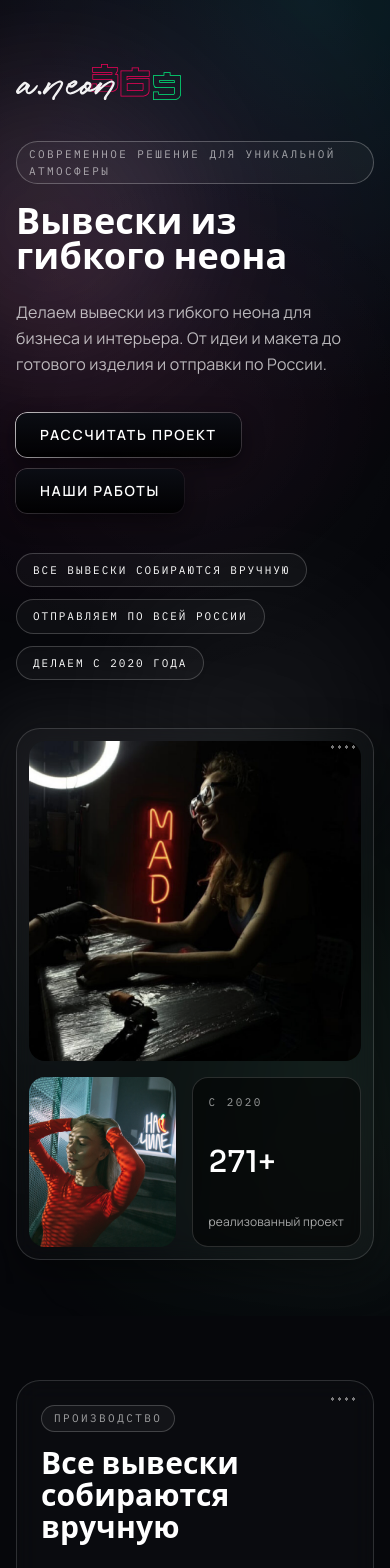
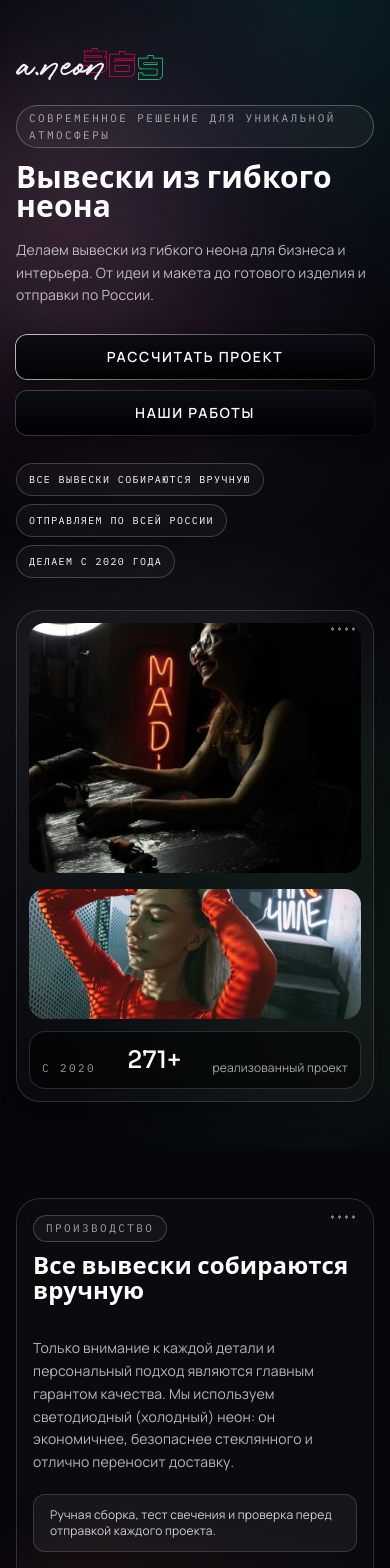
Before and after one commit to MaksimDekar/aneon, a React (Vite) app: page / in a window 390 px wide. Shown: the top 1568 px of the page. Built offline with nearby package versions, Linux system fonts and the light colour scheme.

Commit message:
Improve mobile responsiveness across all sections and compact footer

```diff
--- a/src/components/sections/BenefitsSection.tsx
+++ b/src/components/sections/BenefitsSection.tsx
@@ -16,13 +16,13 @@ export function BenefitsSection() {
         <SectionHeading description={sectionText.benefits.description} overline={sectionText.benefits.overline} title={sectionText.benefits.title} />
         <div className="grid gap-5 sm:grid-cols-2">
           {benefitsContent.map((benefit, index) => (
-            <article className="premium-card relative overflow-hidden p-6" key={benefit.title}>
+            <article className="premium-card relative overflow-hidden p-5 sm:p-6" key={benefit.title}>
               <div className={`pointer-events-none absolute inset-0 bg-gradient-to-br ${accentClass[benefit.accent]} to-transparent opacity-70`} />
               <div className="relative">
                 <span className="mb-4 inline-flex rounded-lg border border-white/15 bg-black/20 px-2 py-1 text-[11px] uppercase tracking-[0.16em] text-white/70">
                   0{index + 1}
                 </span>
-                <h3 className="font-display text-xl font-semibold text-white sm:text-2xl">{benefit.title}</h3>
+                <h3 className="font-display text-lg font-semibold text-white sm:text-2xl">{benefit.title}</h3>
                 <p className="mt-3 text-sm leading-relaxed text-white/75 sm:text-base">{benefit.description}</p>
               </div>
             </article>
--- a/src/components/sections/CasesSection.tsx
+++ b/src/components/sections/CasesSection.tsx
@@ -11,9 +11,9 @@ export function CasesSection() {
         <div className="grid gap-5 md:grid-cols-2 lg:grid-cols-3">
           {caseItems.map((item) => (
             <article className="premium-card overflow-hidden" key={item.id}>
-              <img alt={item.title} className="h-56 w-full object-cover" src={item.image} />
-              <div className="space-y-3 p-5">
-                <h3 className="font-display text-xl text-white">{item.title}</h3>
+              <img alt={item.title} className="h-48 w-full object-cover sm:h-56" src={item.image} />
+              <div className="space-y-3 p-4 sm:p-5">
+                <h3 className="font-display text-lg text-white sm:text-xl">{item.title}</h3>
                 <p className="text-sm leading-relaxed text-white/70">{item.description}</p>
                 <ul className="flex flex-wrap gap-2 pt-1">
                   {item.metrics.map((metric) => (
--- a/src/components/sections/ConsultationSection.tsx
+++ b/src/components/sections/ConsultationSection.tsx
@@ -8,7 +8,7 @@ export function ConsultationSection() {
   return (
     <section className="section-shell" id="consultation">
       <Container>
-        <div className="glass-panel margiela-stitches grid gap-6 p-6 sm:p-8">
+        <div className="glass-panel margiela-stitches grid gap-6 p-4 sm:p-8">
           <SectionHeading description={consultationContent.description} overline="Консультация" title={consultationContent.title} />
           <form className="grid gap-4">
             <div className="grid gap-4 md:grid-cols-2">
--- a/src/components/sections/EstimateSection.tsx
+++ b/src/components/sections/EstimateSection.tsx
@@ -8,7 +8,7 @@ export function EstimateSection() {
   return (
     <section className="section-shell" id="estimate">
       <Container>
-        <div className="glass-panel margiela-stitches neon-border grid gap-7 p-6 sm:p-8">
+        <div className="glass-panel margiela-stitches neon-border grid gap-6 p-4 sm:gap-7 sm:p-8">
           <SectionHeading description={estimateContent.description} overline="Калькулятор" title={estimateContent.title} />
           <form className="grid gap-4 sm:grid-cols-3">
             {estimateContent.fields.map((field) => (
--- a/src/components/sections/FaqSection.tsx
+++ b/src/components/sections/FaqSection.tsx
@@ -10,8 +10,8 @@ export function FaqSection() {
         <SectionHeading overline={sectionText.faq.overline} title={sectionText.faq.title} />
         <div className="space-y-3">
           {faqItems.map((item) => (
-            <details className="group rounded-2xl border border-white/12 bg-base-900/85 p-5 transition hover:border-white/25" key={item.id}>
-              <summary className="flex cursor-pointer list-none items-center justify-between gap-6 pr-1 font-display text-lg text-white">
+            <details className="group rounded-2xl border border-white/12 bg-base-900/85 p-4 transition hover:border-white/25 sm:p-5" key={item.id}>
+              <summary className="flex cursor-pointer list-none items-center justify-between gap-4 pr-1 font-display text-base text-white sm:gap-6 sm:text-lg">
                 {item.question}
                 <span className="inline-flex h-7 w-7 items-center justify-center rounded-full border border-white/20 text-sm text-white/70 transition group-open:rotate-45">
                   +
--- a/src/components/sections/HeroSection.tsx
+++ b/src/components/sections/HeroSection.tsx
@@ -5,26 +5,28 @@ import { heroContent, staticSectionImages } from '@/data/siteContent';
 
 export function HeroSection() {
   return (
-    <section className="relative z-10 overflow-hidden pb-14 pt-16 sm:pb-20 sm:pt-24">
+    <section className="relative z-10 overflow-hidden pb-12 pt-12 sm:pb-20 sm:pt-24">
       <div className="pointer-events-none absolute inset-0 bg-mesh-dark opacity-80" />
       <Container>
-        <div className="grid items-center gap-12 lg:grid-cols-[1.05fr_0.95fr]">
+        <div className="grid items-center gap-8 sm:gap-12 lg:grid-cols-[1.05fr_0.95fr]">
           <div className="relative">
-            <img alt="Логотип компании" className="mb-10 h-9 w-auto opacity-95" src={images.logo} />
-            <span className="mono-label mb-5 inline-flex rounded-full border border-white/25 bg-white/[0.04] px-3 py-1">
+            <img alt="Логотип компании" className="mb-6 h-8 w-auto opacity-95 sm:mb-10 sm:h-9" src={images.logo} />
+            <span className="mono-label mb-4 inline-flex rounded-full border border-white/25 bg-white/[0.04] px-3 py-1 sm:mb-5">
               {heroContent.eyebrow}
             </span>
-            <h1 className="font-display text-4xl font-semibold leading-[0.98] text-white sm:text-6xl lg:text-7xl">{heroContent.title}</h1>
-            <p className="mt-6 max-w-xl text-base leading-relaxed text-white/70 sm:text-lg">{heroContent.subtitle}</p>
-            <div className="mt-9 flex flex-wrap gap-3">
-              <NeonButton href={heroContent.cta.href}>{heroContent.cta.label}</NeonButton>
-              <NeonButton className="before:opacity-30" href={heroContent.secondaryCta.href}>
+            <h1 className="font-display text-3xl font-semibold leading-[0.98] text-white sm:text-6xl lg:text-7xl">{heroContent.title}</h1>
+            <p className="mt-4 max-w-xl text-sm leading-relaxed text-white/70 sm:mt-6 sm:text-lg">{heroContent.subtitle}</p>
+            <div className="mt-7 flex flex-wrap gap-3 sm:mt-9">
+              <NeonButton className="w-full sm:w-auto" href={heroContent.cta.href}>
+                {heroContent.cta.label}
+              </NeonButton>
+              <NeonButton className="w-full before:opacity-30 sm:w-auto" href={heroContent.secondaryCta.href}>
                 {heroContent.secondaryCta.label}
               </NeonButton>
             </div>
-            <ul className="mt-10 flex flex-wrap gap-3">
+            <ul className="mt-7 flex flex-wrap gap-2 sm:mt-10 sm:gap-3">
               {heroContent.stats.map((item) => (
-                <li className="font-mono rounded-full border border-white/20 bg-white/[0.03] px-4 py-2 text-[11px] uppercase tracking-[0.18em] text-white/78" key={item}>
+                <li className="font-mono rounded-full border border-white/20 bg-white/[0.03] px-3 py-2 text-[10px] uppercase tracking-[0.14em] text-white/78 sm:px-4 sm:text-[11px] sm:tracking-[0.18em]" key={item}>
                   {item}
                 </li>
               ))}
@@ -34,13 +36,13 @@ export function HeroSection() {
           <div className="relative">
             <div className="absolute -inset-6 rounded-[2rem] bg-gradient-to-br from-white/10 via-transparent to-white/5 blur-2xl" />
             <div className="glass-panel margiela-stitches relative grid gap-4 p-3 shadow-card">
-              <img alt="Архивное фото неоновой вывески" className="h-[320px] w-full rounded-2xl object-cover sm:h-[440px]" src={staticSectionImages.heroMain} />
-              <div className="grid grid-cols-[1fr_auto] gap-4">
-                <img alt="Дополнительное фото с неоновой вывеской" className="h-[170px] w-full rounded-2xl object-cover" src={staticSectionImages.heroSecondary} />
-                <div className="flex min-w-[120px] flex-col justify-between rounded-2xl border border-white/15 bg-black/55 p-4">
+              <img alt="Архивное фото неоновой вывески" className="h-[250px] w-full rounded-2xl object-cover sm:h-[440px]" src={staticSectionImages.heroMain} />
+              <div className="grid grid-cols-1 gap-3 sm:grid-cols-[1fr_auto] sm:gap-4">
+                <img alt="Дополнительное фото с неоновой вывеской" className="h-[130px] w-full rounded-2xl object-cover sm:h-[170px]" src={staticSectionImages.heroSecondary} />
+                <div className="flex min-w-0 flex-row items-end justify-between rounded-2xl border border-white/15 bg-black/55 p-3 sm:min-w-[120px] sm:flex-col sm:items-start sm:justify-between sm:p-4">
                   <span className="mono-label">С 2020</span>
-                  <span className="font-display text-3xl text-white">271+</span>
-                  <span className="text-xs text-white/65">реализованный проект</span>
+                  <span className="font-display text-2xl text-white sm:text-3xl">271+</span>
+                  <span className="text-right text-xs text-white/65 sm:text-left">реализованный проект</span>
                 </div>
               </div>
             </div>
--- a/src/components/sections/InfoSection.tsx
+++ b/src/components/sections/InfoSection.tsx
@@ -11,7 +11,7 @@ export function InfoSection() {
             <div className="absolute -inset-5 rounded-3xl bg-gradient-to-tr from-neon-pink/15 via-neon-blue/5 to-transparent blur-2xl" />
             <img
               alt="Архивный неоновый проект"
-              className="relative h-[300px] w-full rounded-3xl border border-white/10 object-cover shadow-card sm:h-[440px]"
+              className="relative h-[240px] w-full rounded-3xl border border-white/10 object-cover shadow-card sm:h-[440px]"
               src={staticSectionImages.infoBlock}
             />
           </div>
@@ -19,7 +19,7 @@ export function InfoSection() {
             <SectionHeading overline="О продукте" title={infoBlockContent.title} />
             <div className="space-y-4">
               {infoBlockContent.paragraphs.map((paragraph) => (
-                <p className="text-base leading-relaxed text-white/70 sm:text-lg" key={paragraph}>
+                <p className="text-sm leading-relaxed text-white/70 sm:text-lg" key={paragraph}>
                   {paragraph}
                 </p>
               ))}
--- a/src/components/sections/ProductionSection.tsx
+++ b/src/components/sections/ProductionSection.tsx
@@ -6,11 +6,11 @@ export function ProductionSection() {
   return (
     <section className="section-shell">
       <Container>
-        <div className="glass-panel margiela-stitches grid gap-10 p-6 sm:p-8 lg:grid-cols-[1.05fr_0.95fr] lg:items-center">
+        <div className="glass-panel margiela-stitches grid gap-6 p-4 sm:gap-10 sm:p-8 lg:grid-cols-[1.05fr_0.95fr] lg:items-center">
           <div>
             <SectionHeading overline="Производство" title={productionContent.title} />
-            <p className="text-base leading-relaxed text-white/70 sm:text-lg">{productionContent.description}</p>
-            <div className="mt-7 inline-flex rounded-xl border border-white/15 bg-white/5 px-4 py-3 text-sm text-white/80">
+            <p className="text-sm leading-relaxed text-white/70 sm:text-lg">{productionContent.description}</p>
+            <div className="mt-5 inline-flex rounded-xl border border-white/15 bg-white/5 px-4 py-3 text-xs text-white/80 sm:mt-7 sm:text-sm">
               Ручная сборка, тест свечения и проверка перед отправкой каждого проекта.
             </div>
           </div>
@@ -18,7 +18,7 @@ export function ProductionSection() {
             <div className="absolute -inset-4 rounded-3xl bg-gradient-to-tr from-neon-red/20 to-transparent blur-2xl" />
             <img
               alt="Процесс ручной сборки неоновых вывесок"
-              className="relative h-[320px] w-full rounded-2xl border border-white/10 object-cover sm:h-[420px]"
+              className="relative h-[240px] w-full rounded-2xl border border-white/10 object-cover sm:h-[420px]"
               src={staticSectionImages.production}
             />
           </div>
--- a/src/components/ui/SectionHeading.tsx
+++ b/src/components/ui/SectionHeading.tsx
@@ -9,14 +9,14 @@ export function SectionHeading({ overline, title, description, align = 'left' }:
   const alignClass = align === 'center' ? 'text-center items-center' : 'text-left items-start';
 
   return (
-    <div className={`mb-10 flex max-w-3xl flex-col gap-4 ${alignClass}`}>
+    <div className={`mb-8 flex max-w-3xl flex-col gap-3 sm:mb-10 sm:gap-4 ${alignClass}`}>
       {overline ? (
         <span className="mono-label inline-flex rounded-full border border-white/20 bg-white/[0.04] px-3 py-1">
           {overline}
         </span>
       ) : null}
-      <h2 className="font-display text-3xl font-semibold leading-[1.08] text-white sm:text-4xl lg:text-5xl">{title}</h2>
-      {description ? <p className="max-w-2xl text-base leading-relaxed text-white/70 sm:text-lg">{description}</p> : null}
+      <h2 className="font-display text-2xl font-semibold leading-[1.08] text-white sm:text-4xl lg:text-5xl">{title}</h2>
+      {description ? <p className="max-w-2xl text-sm leading-relaxed text-white/70 sm:text-lg">{description}</p> : null}
     </div>
   );
 }
--- a/src/styles.css
+++ b/src/styles.css
@@ -35,7 +35,7 @@ img {
 
 @layer components {
   .section-shell {
-    @apply py-16 sm:py-24;
+    @apply py-12 sm:py-20 lg:py-24;
   }
 
   .glass-panel {
```
Also changed, not shown: src/components/sections/Footer.tsx (+12 -12 lines), src/components/sections/GallerySection.tsx (+4 -4 lines), public/favicon-369.svg.
